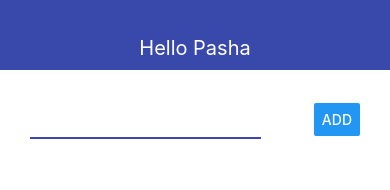
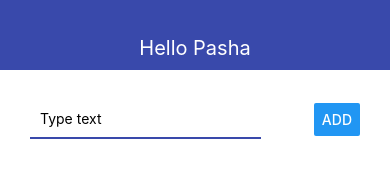
Before and after one commit to popeskul/rn-todo-app, a React Native app: screen / in a window 390 px wide. Shown: the top 190 px of the page. Built offline with nearby package versions, Linux system fonts and the light colour scheme.

Commit message:
Validation on empty input

```diff
--- a/src/AddTodo.js
+++ b/src/AddTodo.js
@@ -1,14 +1,26 @@
-import React from 'react';
-import { View, StyleSheet, TextInput, Button } from 'react-native';
+import React, { useState } from 'react';
+import { View, StyleSheet, TextInput, Button, Alert } from 'react-native';
 
 export const AddTodo = ({ onSubmit }) => {
+  const [value, setValue] = useState('');
+
   const pressHandler = () => {
-    onSubmit('test todo');
+    if (value.trim()) {
+      onSubmit(value);
+      setValue('');
+    } else {
+      Alert.alert('Please type text');
+    }
   };
 
   return (
     <View style={styles.block}>
-      <TextInput style={styles.input} />
+      <TextInput
+        style={styles.input}
+        onChangeText={setValue}
+        value={value}
+        placeholder='Type text'
+      />
       <Button title='Add' style={styles.button} onPress={pressHandler} />
     </View>
   );
```
